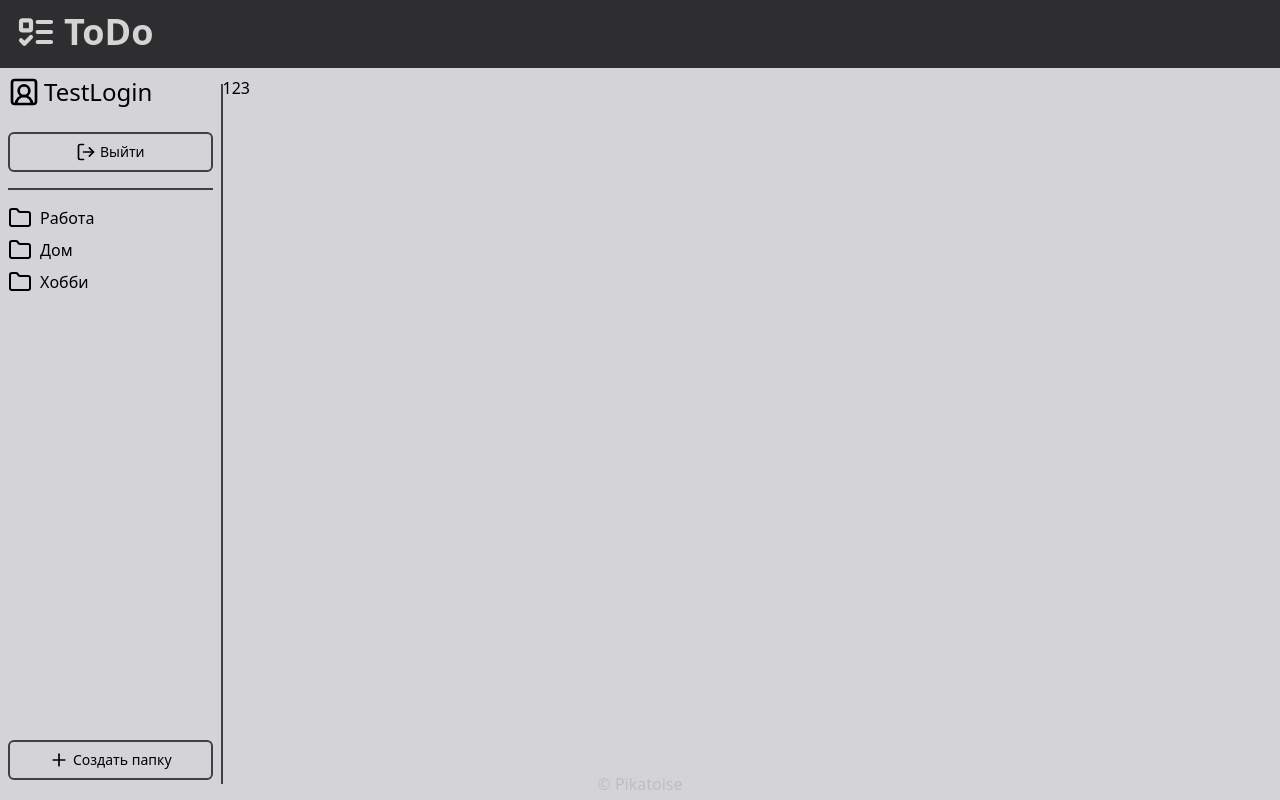
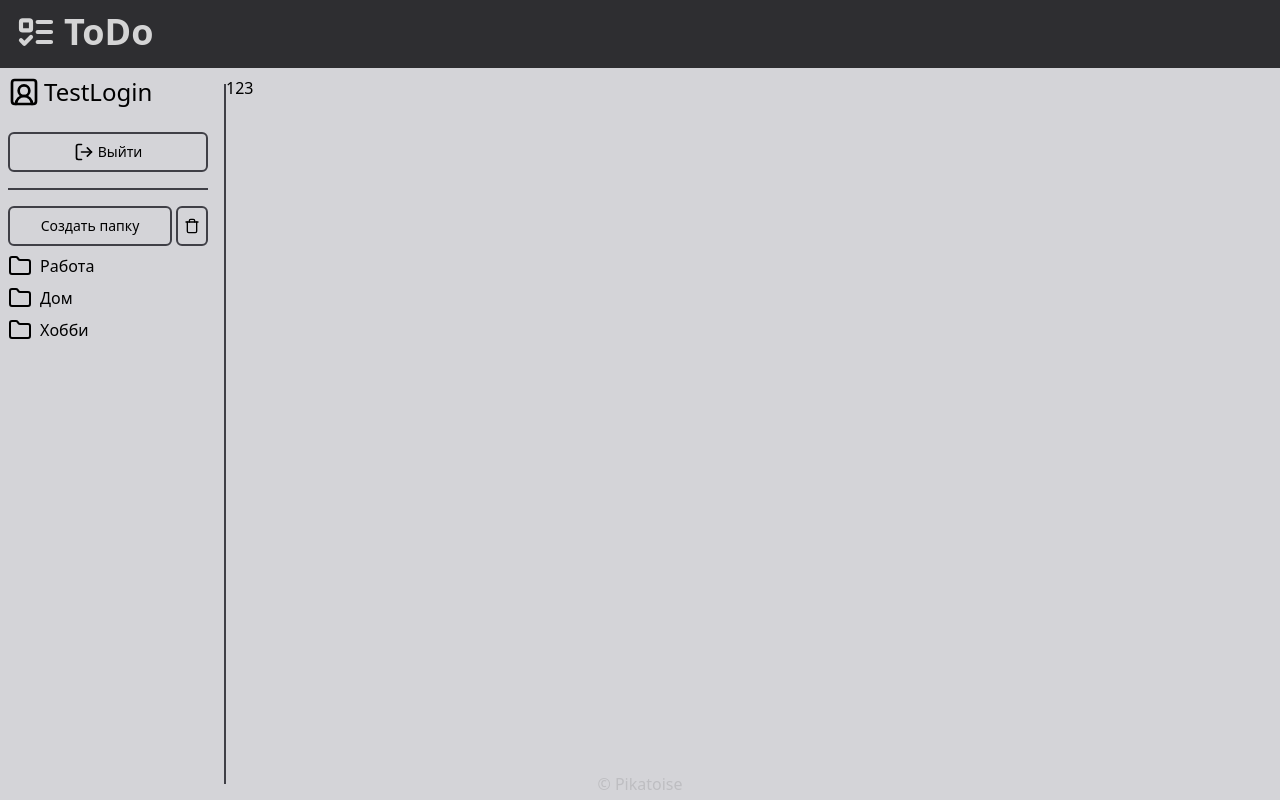
Before and after one commit to Pikatoise/ToDoWeb, a React (Vite) app in the folder Frontend/ToDo.React/: page / in a window 1280 px wide. Built offline with nearby package versions, Linux system fonts and the light colour scheme.

Commit message:
complete burger menu

```diff
--- a/Frontend/ToDo.React/src/components/BurgerMenu/BurgerMenu.tsx
+++ b/Frontend/ToDo.React/src/components/BurgerMenu/BurgerMenu.tsx
@@ -1,10 +1,39 @@
-import { FC, PropsWithChildren } from 'react';
+import { FC, PropsWithChildren, useState, useEffect } from 'react';
 import styles from '@/styles/BurgerMenu.module.css';
+import { Menu, X } from 'lucide-react';
 
 const BurgerMenu: FC<PropsWithChildren> = ({ children }) => {
+    const [isMenuOpen, setMenuOpen] = useState(false);
+    const [width, setWidth] = useState(window.innerWidth);
+    useEffect(() => {
+        const handleResizeWindow = () => setWidth(window.innerWidth);
+
+        window.addEventListener("resize", handleResizeWindow);
+
+        return () => {
+            window.removeEventListener("resize", handleResizeWindow);
+        };
+    }, []);
+
+    const MenuClick = () => {
+        setMenuOpen(current => !current);
+    };
+
     return (
-        <div className={styles.burger}>
-            {children}
+        <div className={[styles.burger, isMenuOpen ? styles.open : styles.hide].join(" ")}>
+            <div className={styles.content}>
+                {children}
+            </div>
+
+            {
+                width > 640 ?
+                    <></>
+                    :
+                    isMenuOpen ?
+                        <X color="#000" className={styles.btnMenu} onClick={MenuClick} />
+                        :
+                        <Menu color="#000" className={styles.btnMenu} onClick={MenuClick} />
+            }
         </div>
     );
 };
--- a/Frontend/ToDo.React/src/components/Container/Container.tsx
+++ b/Frontend/ToDo.React/src/components/Container/Container.tsx
@@ -13,7 +13,7 @@ interface ContainerProps {
 
 const Container: FC<PropsWithChildren<ContainerProps>> = ({ padding, children, className }) => {
     return (
-        <div className={[padding, "min-h-full min-w-full", className].join(' ')}>
+        <div className={[padding, "min-h-full min-w-full relative", className].join(' ')}>
             {children}
         </div>
     );
--- a/Frontend/ToDo.React/src/components/SidePanel/SidePanel.tsx
+++ b/Frontend/ToDo.React/src/components/SidePanel/SidePanel.tsx
@@ -1,7 +1,7 @@
 import { FC, useState } from 'react';
 import BurgerMenu from "../BurgerMenu/BurgerMenu";
 import { Button } from "../ui/button";
-import { LogOut, UserSquare2, Plus } from "lucide-react";
+import { LogOut, UserSquare2, Plus, Trash } from "lucide-react";
 import Separator, { Orientation } from "../Separator/Separator";
 import useAuth from "@/hooks/useAuth";
 import styles from "@/styles/SidePanel.module.css";
@@ -18,6 +18,8 @@ const SidePanel: FC = () => {
         { Id: 3, Name: "Хобби", ProfileId: 1 }
     ]);
 
+    const [selectedFolder, setSelectedFolder] = useState<Folder | null>(folders[0]);
+
     const ExitClick = () => {
         auth?.signOut(() => {
             navigate('/login', { replace: true });
@@ -29,6 +31,10 @@ const SidePanel: FC = () => {
     };
 
     const AddFolderClick = () => {
+
+    };
+
+    const DeleteFolderClick = () => {
 
     };
 
@@ -53,6 +59,21 @@ const SidePanel: FC = () => {
                 <Separator orientation={Orientation.Horizontal} />
 
                 <div className={styles.folders}>
+                    <div className="flex mb-2">
+                        <Button className={styles.btnAddFolder} onClick={AddFolderClick}>
+                            Создать папку
+                        </Button>
+
+                        {
+                            selectedFolder == null ?
+                                <></>
+                                :
+                                <Button size="icon" className={styles.btnDeleteFolder} onClick={DeleteFolderClick}>
+                                    <Trash color="#000" strokeWidth={2} className={styles.icon} />
+                                </Button>
+                        }
+                    </div>
+
                     <div>
                         {
                             folders.length == 0 ?
@@ -61,11 +82,6 @@ const SidePanel: FC = () => {
                                 folders.map(f => <FolderItem folder={f} key={f.Id} />)
                         }
                     </div>
-
-                    <Button size="icon" className={styles.btnAddFolder} onClick={AddFolderClick}>
-                        <Plus color="#000" strokeWidth={2} className={styles.icon} />
-                        Создать папку
-                    </Button>
                 </div>
             </div>
         </BurgerMenu>
--- a/Frontend/ToDo.React/src/pages/HomePage.tsx
+++ b/Frontend/ToDo.React/src/pages/HomePage.tsx
@@ -1,19 +1,34 @@
 import useAuth from "@/hooks/useAuth";
-import { FC } from 'react';
+import { FC, useState, useEffect } from 'react';
 import Container, { Padding } from "@/components/Container/Container";
 import Separator, { Margin, Orientation } from "@/components/Separator/Separator";
 import SidePanel from "@/components/SidePanel/SidePanel";
 
 const HomePage: FC = () => {
     const auth = useAuth();
+    const [width, setWidth] = useState(window.innerWidth);
+    useEffect(() => {
+        const handleResizeWindow = () => setWidth(window.innerWidth);
+
+        window.addEventListener("resize", handleResizeWindow);
+
+        return () => {
+            window.removeEventListener("resize", handleResizeWindow);
+        };
+    }, []);
 
     return (
         <Container padding={Padding.Small} className="flex flex-row">
             <SidePanel />
 
-            <Separator orientation={Orientation.Vertical} margin={Margin.VerticalSmall} />
+            {
+                width > 640 ?
+                    <Separator orientation={Orientation.Vertical} margin={Margin.VerticalSmall} />
+                    :
+                    <></>
+            }
 
-            <div className="w-full min-h-full">
+            <div className="w-full min-h-full max-sm:pt-10">
                 123
             </div>
         </Container>
--- a/Frontend/ToDo.React/src/styles/BurgerMenu.module.css
+++ b/Frontend/ToDo.React/src/styles/BurgerMenu.module.css
@@ -3,5 +3,22 @@
 @tailwind utilities;
 
 .burger {
-    @apply w-64 min-h-full
+	@apply min-h-full flex max-sm:absolute max-sm:w-52 max-sm:left-0 max-sm:top-0 max-sm:min-h-fit pe-2;
+
+	.content {
+		@apply w-52 min-h-full flex-grow;
+		@apply max-sm:absolute max-sm:left-0 max-sm:top-2 max-sm:bg-zinc-100 max-sm:bg-opacity-80 max-sm:rounded-lg max-sm:ps-2 max-sm:pt-2;
+	}
 }
+
+.btnMenu {
+	@apply w-10 h-10 absolute left-52 top-2;
+}
+
+.hide {
+	@apply transform-gpu max-sm:-translate-x-52 transition duration-700 ease-out;
+}
+
+.open {
+	@apply transform-gpu max-sm:translate-x-0 transition duration-700 ease-out;
+}
--- a/Frontend/ToDo.React/src/styles/Layout.module.css
+++ b/Frontend/ToDo.React/src/styles/Layout.module.css
@@ -1,3 +1,3 @@
 .layoutBody{
-    @apply bg-zinc-300;
+    @apply bg-zinc-300 relative;
 }
--- a/Frontend/ToDo.React/src/styles/SidePanel.module.css
+++ b/Frontend/ToDo.React/src/styles/SidePanel.module.css
@@ -27,7 +27,7 @@
 	}
 
 	.folders {
-		@apply flex flex-col justify-between mt-4 min-h-full flex-grow;
+		@apply flex flex-col justify-start mt-4 min-h-full flex-grow;
 
 		.noFolders {
 			@apply text-lg text-center;
@@ -36,9 +36,24 @@
 		.btnAddFolder {
 			@apply w-full text-black border-2 border-zinc-700;
 			@apply bg-transparent hover:bg-zinc-400 hover:bg-opacity-50;
+            @apply leading-none;
 
 			.icon {
-				@apply w-5 h-5 me-1;
+				@apply w-6 h-6 me-1;
+			}
+		}
+
+		.btnDeleteFolder {
+			@apply text-black border-2 border-zinc-700;
+			@apply bg-transparent hover:bg-zinc-400 hover:bg-opacity-50;
+			@apply ms-1;
+
+			.icon {
+				@apply w-4 h-4;
+			}
+
+			.hide {
+				@apply hidden;
 			}
 		}
 	}
```
